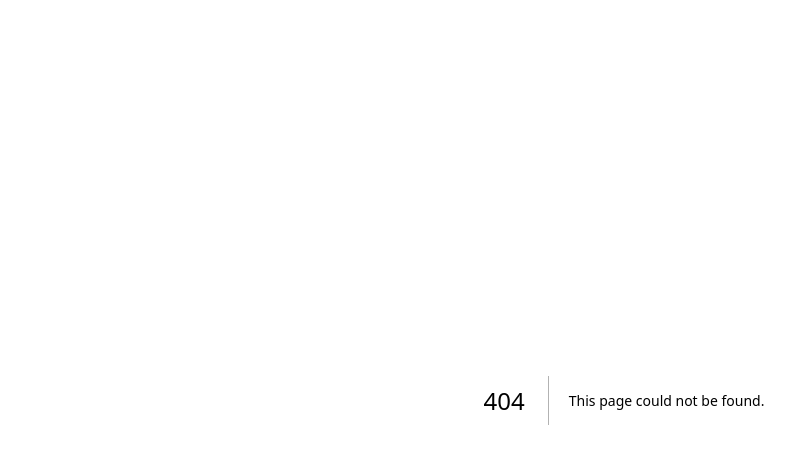
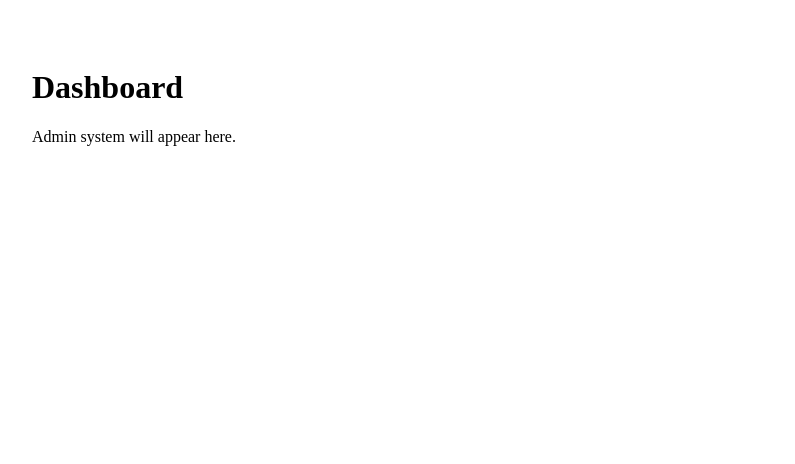
Before and after one commit to mamopowerwash/mamopowerwash-site, a Next.js app: page /dashboard in a window 1280 px wide. Before the commit this address had no page. Shown: the top 464 px of the page, without its empty margins (16-811 px from the left). Built offline with nearby package versions, Linux system fonts and the light colour scheme.

Commit message:
Create page.tsx

```diff
--- /dev/null
+++ b/app/dashboard/page.tsx
@@ -0,0 +1,8 @@
+export default function Dashboard() {
+  return (
+    <main style={{ padding: 40 }}>
+      <h1>Dashboard</h1>
+      <p>Admin system will appear here.</p>
+    </main>
+  );
+}
```
